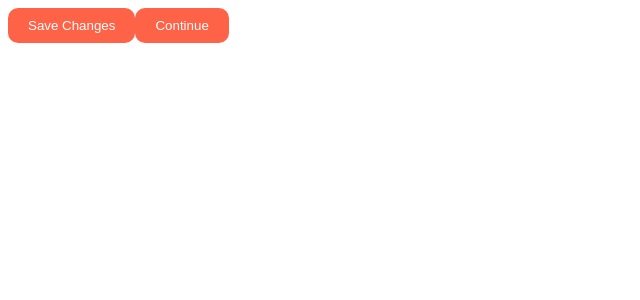
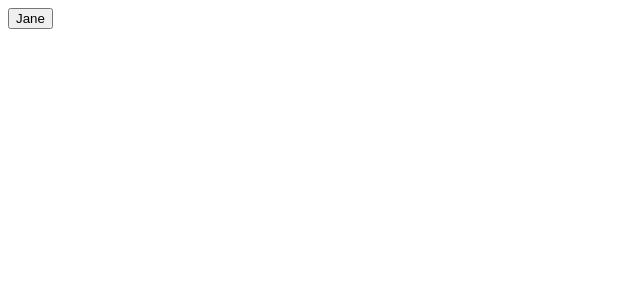
Before and after one commit to soyoung931014/Movie_Web_Service_React_basic, a React (Create React App) app: page / in a window 1280 px wide. Shown: the top 300 px of the page, without its empty margins (0-640 px from the left). Built offline with nearby package versions, Linux system fonts and the light colour scheme.

Commit message:
6.0,6.1 Effects

```diff
--- a/src/App.js
+++ b/src/App.js
@@ -1,42 +1,33 @@
-// 컴포넌트가 상태를 바꾼다면 다시 render한다.
-// 따라서 9열에 console.log를 보면 처음 Save Changes was rendere, Continue was rendered
-// 버튼 누르고 다시한번 찍으면 Revert Changes was rendered, Continue was rendered
-// state변화했지만.. 모든것이render이 되었다. 우리는 어느 한 메소드를 통해 상태변경이 일어나지 않는 <Btn text="Continue"/>컴포넌트는
-// 렌더링이 되지 않게 만드는 방법을 사용해본다. const MemorizedBtn = React.memo(Btn)
-// 부모가 state를 변경하면(App) 아래에 있는것들이(자식)(모든게) 다시 그려진다. -> 단점: 추후에 어플리케이션이 느려지는 원인이 될 수도 있다.
+//** useEffect: 두 개의 argument를 가지는 function이다. 첫번째 argument에는 우리가 딱 한번만 실행하고픈
+//** 코드가 될것이다.
+import React from 'react'
+import {useState, useEffect} from 'react'
+import Button from './Button'
+function App() {
 
-// 근데 우리는 컴포넌트를 다시 그릴지 말지를 결정할 수 있어(porp이 변경되지 않는 한에서)
- import { useState } from "react"
+  const [value, setValue] = useState('Jane')
+  console.log('i run all the time')
+  function clickme () {
+    const newname = value === 'Jane' ? "Mike" : "Jane"
+    setValue(newname)
+  }
 
-function Btn({text, changeValue}) {
- console.log(text, "was rendered") // 콘솔로그 들어가서 꼭 확인해보자
-  return (
-          <button
-            onClick ={changeValue}
-            style ={{ // 이 style들을 재 사용하고 싶어
-              backgroundColor: "tomato",
-              color: "white",
-              padding: "10px 20px",
-              border: 0,
-              borderRadius: 10,
-            }}
-            >
-              {text}
-            </button>
-            )
-}
+  // const onlyOnce = () => {
+  //   console.log('only once')
+  // }
+  // useEffect(onlyOnce, [])
+
+  // 좀 더 간단히..
+  useEffect(() => {
+    console.log('i run only Once')
+  }, [])
 
 
-function App() {
- const [value, setValue] = useState("Save Changes")
- const changeValue = () => setValue("Revert Changes")
   return (
-  <div>
-    <Btn text={value} changeValue = {changeValue}/>
-    <Btn text="Continue"/>
-  </div>
-
+    <div>
+      <button onClick={clickme}>{value}</button>
+    </div>
   )
 }
 
-export default App;
+export default App
--- /dev/null
+++ b/src/Button.js
@@ -0,0 +1,11 @@
+import React from 'react'
+
+function Button() {
+    return (
+        <div>
+
+        </div>
+    )
+}
+
+export default Button
```
